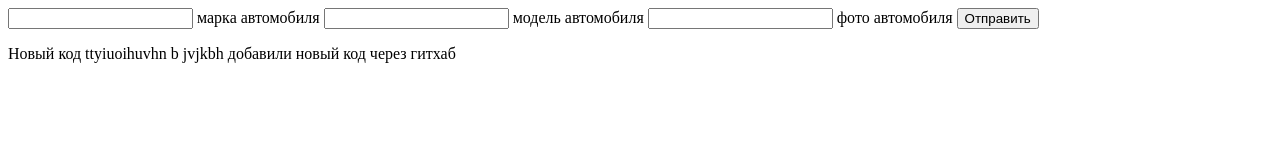
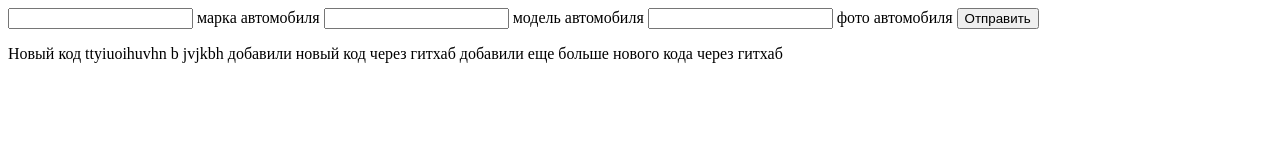
Before and after one commit to NordicLeader/group11, a plain HTML site: page DZ17.go/index.html in a window 1280 px wide. Drawn offline with Linux system fonts and the light colour scheme.

Commit message:
add more code via github

```diff
--- a/DZ17.go/index.html
+++ b/DZ17.go/index.html
@@ -13,3 +13,5 @@
 Новый код ttyiuoihuvhn b jvjkbh
 
 добавили новый код через гитхаб
+
+добавили еще больше нового кода через гитхаб
```
